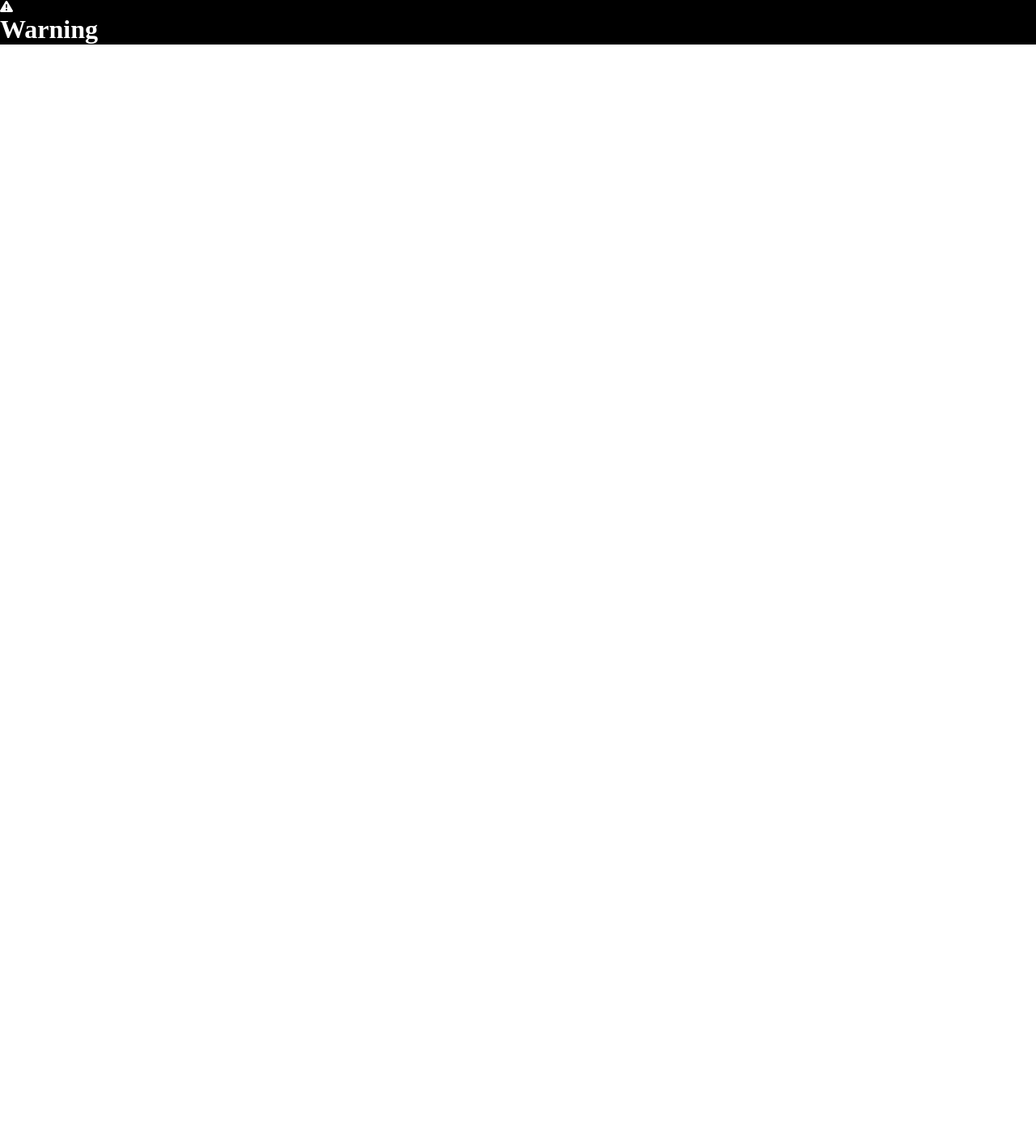
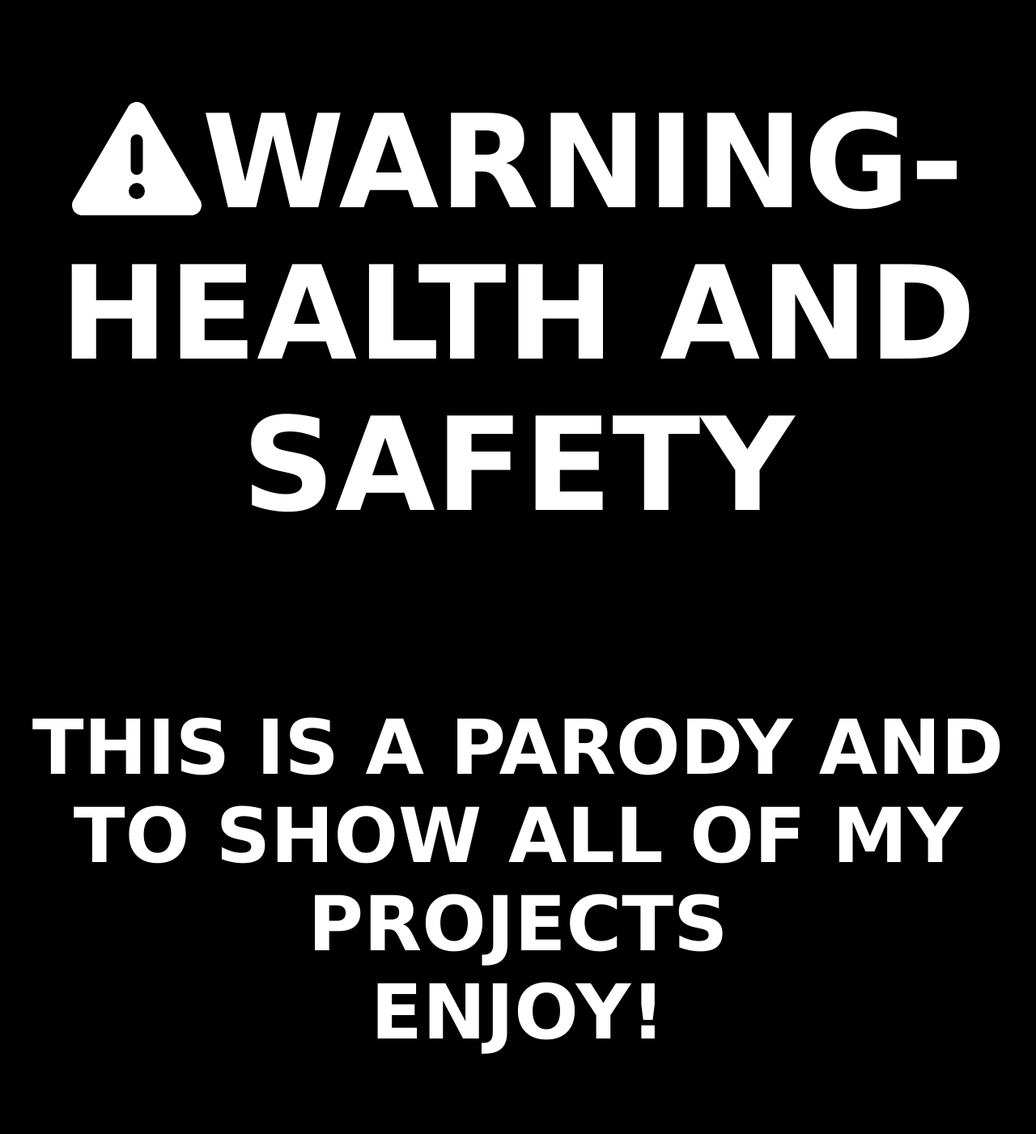
Before and after one commit to Super-Fusiom/pii-menu, a Vue app: page / in a window 1280 px wide. Shown: the top 1401 px of the page at 81% size. Before the commit the page ends 800 px from the top, so only its background shows below. Built offline with nearby package versions, Linux system fonts and the light colour scheme.

Commit message:
Added message and some style

```diff
--- a/src/components/SafetyScreen.vue
+++ b/src/components/SafetyScreen.vue
@@ -1,19 +1,49 @@
 <script setup lang="ts">
 import { FontAwesomeIcon } from "@fortawesome/vue-fontawesome";
-import { faTriangleExclamation } from "@fortawesome/free-solid-svg-icons";
+import {
+  faTriangleExclamation,
+  faComputerMouse,
+} from "@fortawesome/free-solid-svg-icons";
 </script>
 
 <template>
-  <header>
-    <FontAwesomeIcon :icon="faTriangleExclamation" />
-    <h1>Warning</h1>
-  </header>
+  <main>
+    <header>
+      <h1>
+        <FontAwesomeIcon :icon="faTriangleExclamation" />WARNING-HEALTH AND
+        SAFETY
+      </h1>
+    </header>
+    <article>
+      <h3>THIS IS A PARODY AND TO SHOW ALL OF MY PROJECTS<br />ENJOY!</h3>
+    </article>
+    <footer>
+      PRESS <FontAwesomeIcon :icon="faComputerMouse" /> TO CONTINUE
+    </footer>
+  </main>
 </template>
 
 <style scoped lang="scss">
 * {
+  font-family: Verdana, sans-serif;
   color: #ffffff;
   background-color: #000000;
-  margin: 0;
+}
+
+main {
+  display: flex;
+  justify-self: center;
+  justify-content: center;
+  overflow: hidden;
+  flex-direction: column;
+}
+
+main > * {
+  text-align: center;
+  font-size: 5rem;
+}
+main > * > h2 {
+  text-align: center;
+  font-size: 3rem;
 }
 </style>
```
